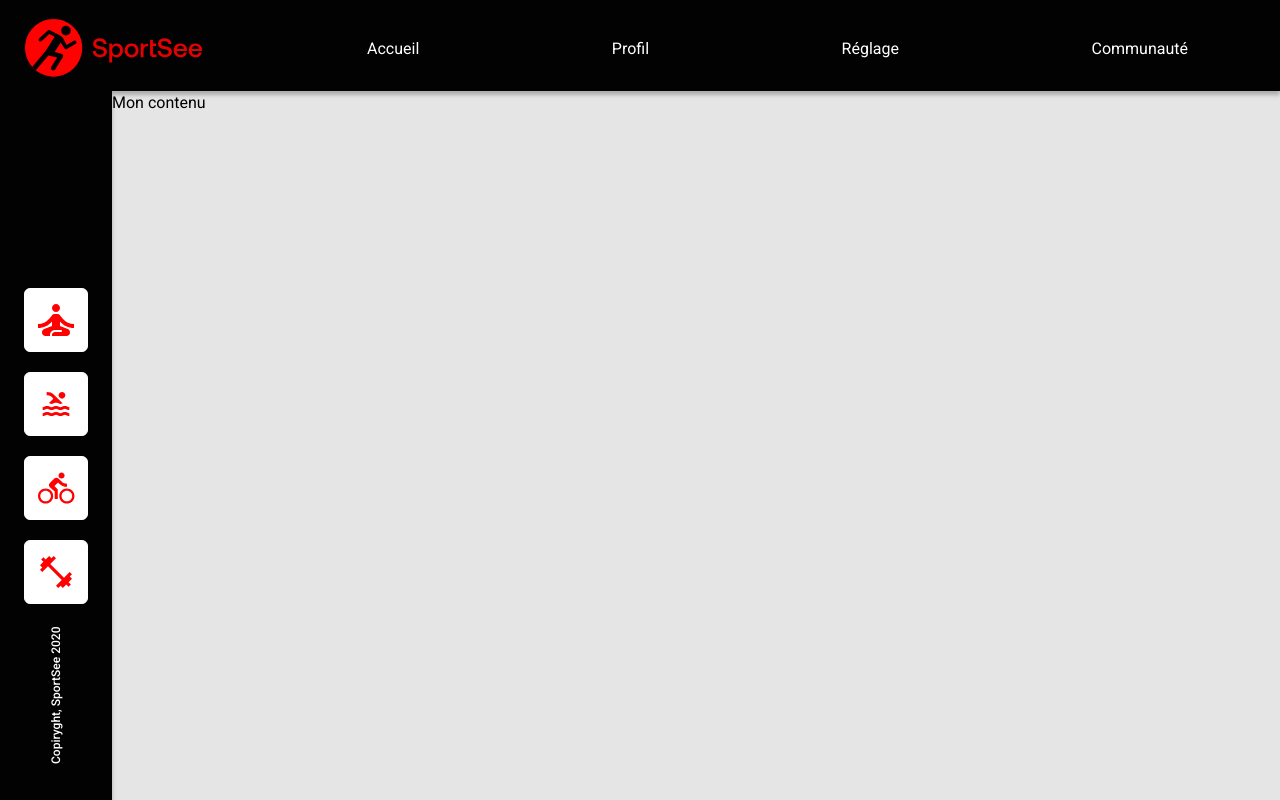
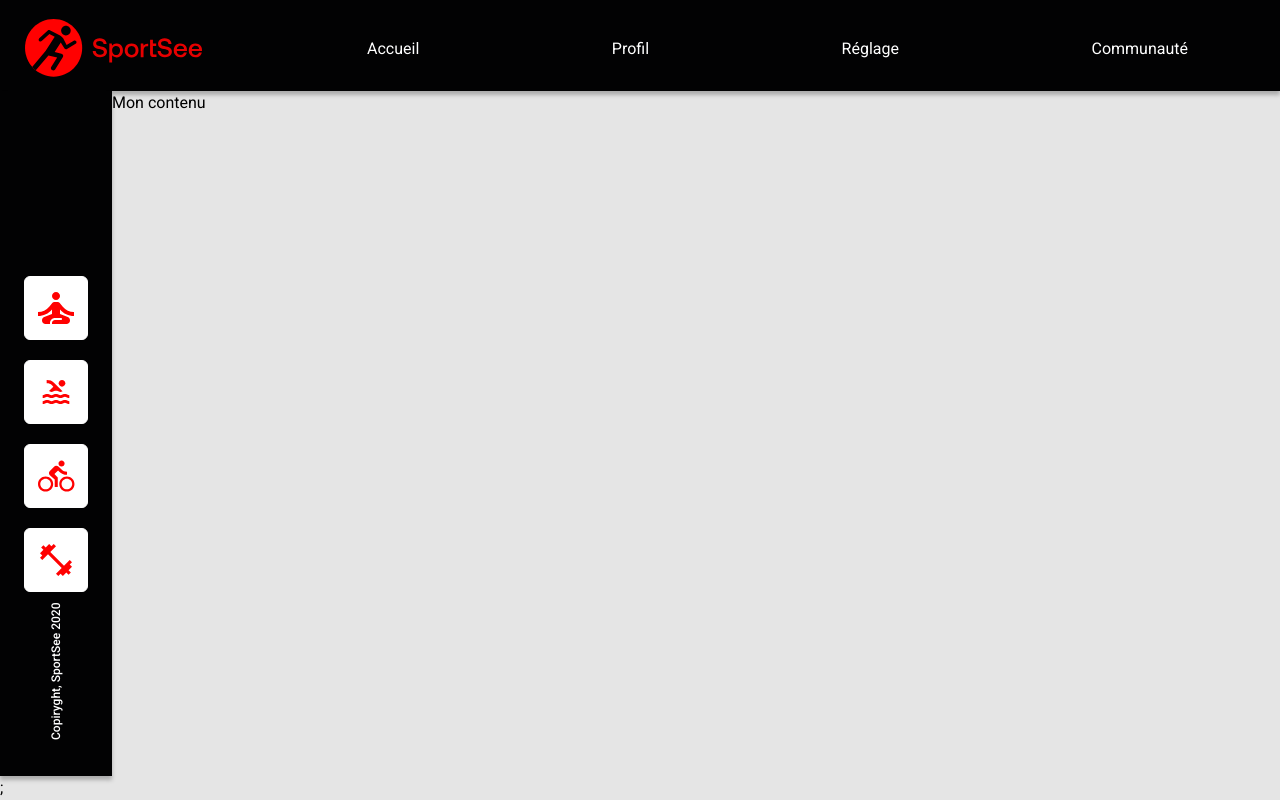
Before and after one commit to gcorbelin/SportSee, a Next.js app: page / in a window 1280 px wide. Built offline with nearby package versions, Linux system fonts and the light colour scheme.

Commit message:
Feat(Fonts): Better use of fonts with Next

```diff
--- a/src/pages/_app.tsx
+++ b/src/pages/_app.tsx
@@ -1,6 +1,21 @@
-import '@/styles/globals.css'
-import type { AppProps } from 'next/app'
+import "@/styles/globals.css";
+import { Roboto } from "next/font/google";
+import type { AppProps } from "next/app";
+
+const roboto = Roboto({
+  weight: ["400", "500", "700"],
+  subsets: ["latin"],
+});
 
 export default function App({ Component, pageProps }: AppProps) {
-  return <Component {...pageProps} />
+  return (
+    <>
+      <style jsx global>{`
+        html {
+          font-family: ${roboto.style.fontFamily};
+        }
+      `}</style>
+      <Component {...pageProps} />;
+    </>
+  );
 }
--- a/src/pages/_document.tsx
+++ b/src/pages/_document.tsx
@@ -26,16 +26,6 @@ export default function Document() {
         <link rel="mask-icon" href="/safari-pinned-tab.svg" color="#ff0101" />
         <meta name="msapplication-TileColor" content="#000000" />
         <meta name="theme-color" content="#ffffff" />
-        <link rel="preconnect" href="https://fonts.googleapis.com" />
-        <link
-          rel="preconnect"
-          href="https://fonts.gstatic.com"
-          crossOrigin="anonymous"
-        />
-        <link
-          href="https://fonts.googleapis.com/css2?family=Roboto:wght@400;500;700&display=swap"
-          rel="stylesheet"
-        ></link>
       </Head>
       <body>
         <Main />
--- a/src/styles/globals.css
+++ b/src/styles/globals.css
@@ -41,7 +41,6 @@ body,
   display: flex;
   flex-direction: column;
   background-color: var(--background-color-1);
-  font-family: var(--font-family-base);
   font-size: var(--font-size-base);
   line-height: var(--line-height-base);
   -webkit-font-smoothing: antialiased;
```
